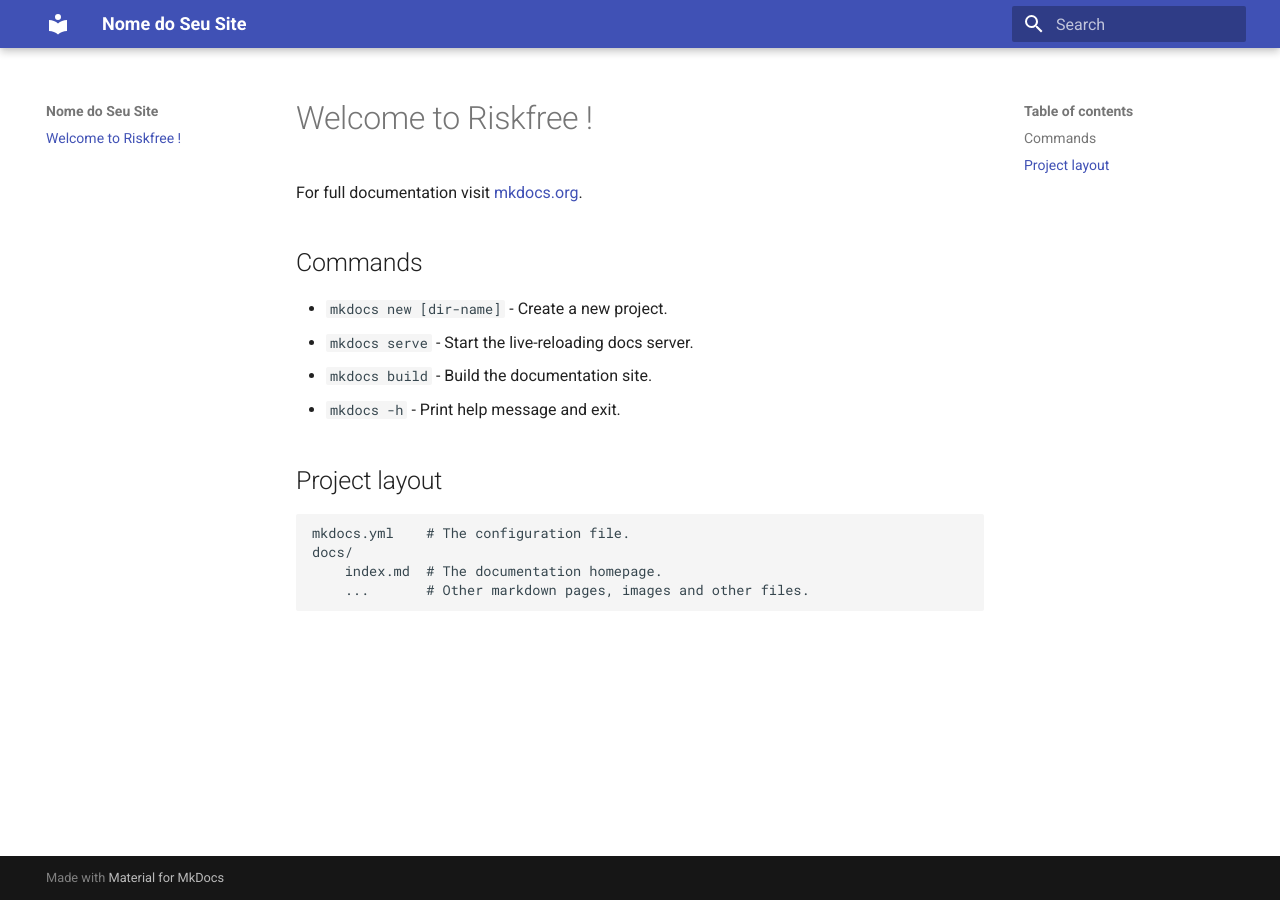
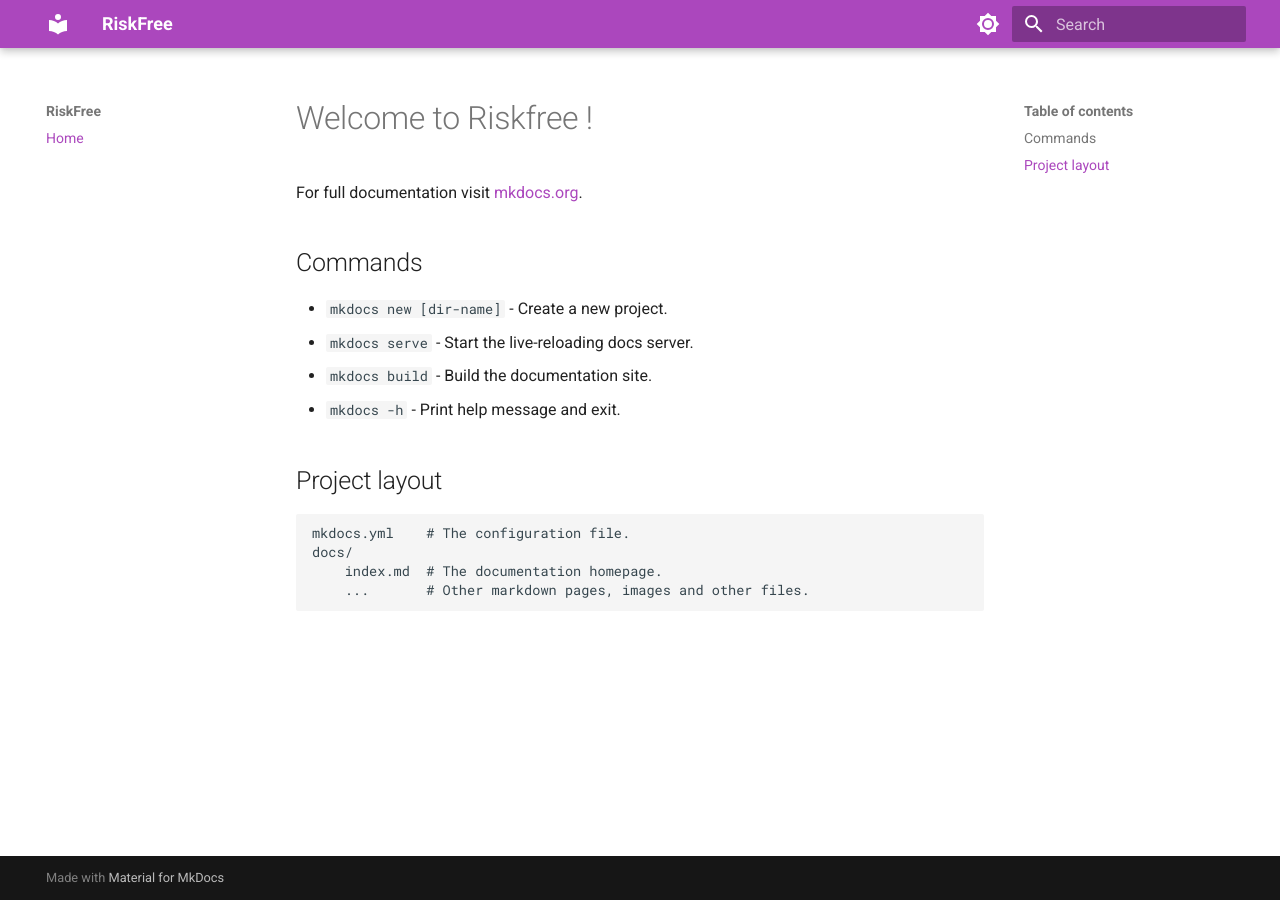
Before and after one commit to statspy-ml/riskfree, an MkDocs documentation site: the page built from docs/index.md, in a window 1280 px wide. Built offline with MkDocs 1.6.1 and Material for MkDocs 9.7.7, drawn with Linux system fonts in a browser that asks for light colours.

Commit message:
cnanges for better styling

```diff
--- a/mkdocs.yml
+++ b/mkdocs.yml
@@ -1,10 +1,19 @@
-site_name: "Nome do Seu Site"
+site_name: "RiskFree"
 theme:
   name: material
-
   palette:
-    primary: "indigo"
-    accent: "indigo"
+    - scheme: default
+      primary: purple
+      accent: orange
+      toggle:
+        icon: material/brightness-7
+        name: Switch to dark mode
+    - scheme: slate
+      primary: black
+      accent: orange
+      toggle:
+        icon: material/brightness-4
+        name: Switch to light mode
   font:
     text: "Roboto"
     code: "Roboto Mono"
@@ -13,3 +22,68 @@
 # Outras configurações possíveis
 site_url: "https://statspy-mk.github.io/riskfree"
 use_directory_urls: true
+
+language: en
+features:
+  - content.code.copy
+  - content.action.edit
+  - content.action.view
+  - navigation.footer
+  - content.code.annotate
+  - content.tabs.link
+  - content.tooltips
+    # - header.autohide
+  - navigation.indexes
+    # - navigation.sections
+  - navigation.tabs
+  - navigation.tabs.sticky
+  - navigation.top
+  - navigation.tracking
+  - navigation.instant
+  - navigation.instant.progress
+  - search.highlight
+  - search.share
+  - search.suggest
+  - toc.follow
+
+markdown_extensions:
+  - abbr
+  - admonition
+  - attr_list
+  - def_list
+  - footnotes
+  - md_in_html
+  - toc:
+      permalink: true
+  - pymdownx.arithmatex:
+      generic: true
+  - pymdownx.betterem:
+      smart_enable: all
+  - pymdownx.caret
+  - pymdownx.details
+  - pymdownx.emoji:
+      emoji_generator: !!python/name:material.extensions.emoji.to_svg
+      emoji_index: !!python/name:material.extensions.emoji.twemoji
+  - pymdownx.highlight:
+      anchor_linenums: true
+  - pymdownx.inlinehilite
+  - pymdownx.keys
+  - pymdownx.magiclink:
+      repo_url_shorthand: true
+      user: squidfunk
+      repo: mkdocs-material
+  - pymdownx.mark
+  - pymdownx.smartsymbols
+  - pymdownx.superfences:
+      custom_fences:
+        - name: mermaid
+          class: mermaid
+          format: !!python/name:pymdownx.superfences.fence_code_format
+  - pymdownx.tabbed:
+      alternate_style: true
+  - pymdownx.tasklist:
+      custom_checkbox: true
+  - pymdownx.tilde
+
+nav:
+  - Home: index.md
```
